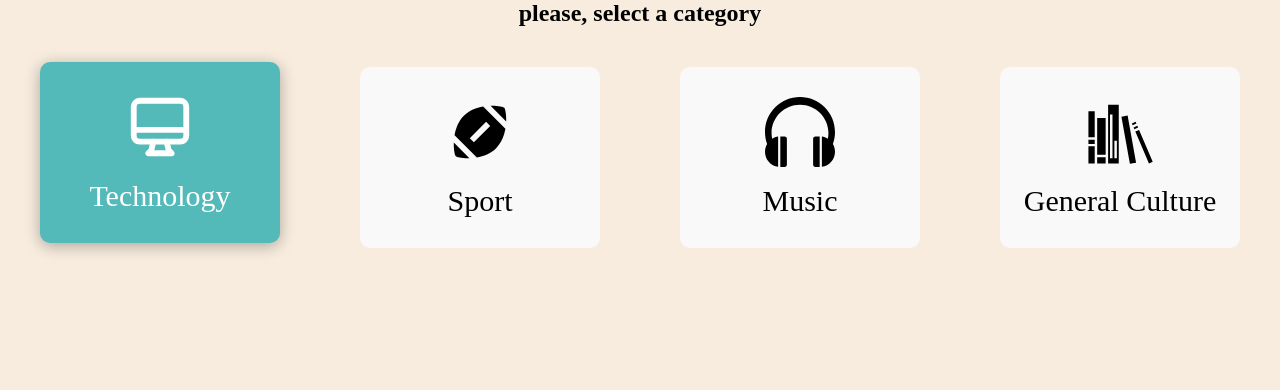
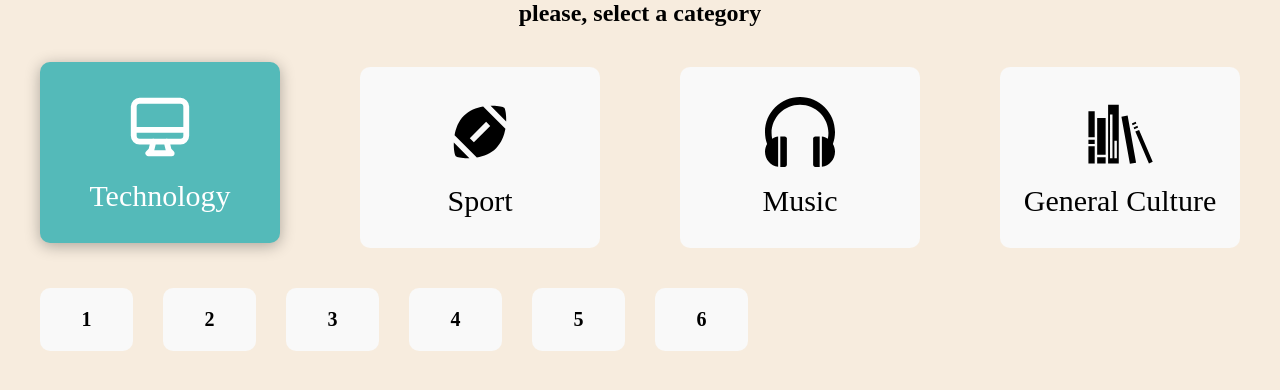
Before and after one commit to maaaz5/quiz-game, a Next.js app: page / in a window 1280 px wide. Both pictures are taken after a click on the item "Technology". Shown: the top 390 px of the page. Built offline with nearby package versions, Linux system fonts and the light colour scheme.

Commit message:
Context Added

```diff
--- /dev/null
+++ b/components/Category.js
@@ -0,0 +1,37 @@
+import React, { useState } from "react";
+import styles from "../styles/Home.module.css";
+import { data } from "../data/data";
+import { useContext } from "react";
+import AppContext from "../context/AppContext";
+
+export default function Category() {
+  const [index, setIndex] = useState(null);
+
+  const { indexNum } = useContext(AppContext);
+
+  return (
+    <>
+      <h2 className="u-align-center ">please, select a category</h2>
+      <ul
+        className={styles.list}
+        onClick={(e) => {
+          const clicked = e.target.closest("li");
+
+          if (!clicked) return;
+          let lis = document.querySelectorAll("li");
+          lis.forEach((li) => li.classList.remove("active"));
+
+          clicked.classList.add("active");
+          indexNum(clicked.value);
+        }}
+      >
+        {data.map((dt) => (
+          <li className={styles.list__item} key={dt.id} value={dt.id}>
+            <p className={styles.icon}>{dt?.icon}</p>
+            {dt.branch}
+          </li>
+        ))}
+      </ul>
+    </>
+  );
+}
--- /dev/null
+++ b/components/Questions.js
@@ -0,0 +1,25 @@
+import React from "react";
+import { useContext } from "react";
+import AppContext from "../context/AppContext";
+import { data } from "../data/data";
+import styles from "../styles/Home.module.css";
+import Link from "next/link";
+export default function Questions() {
+  const { index } = useContext(AppContext);
+
+  return (
+    <div>
+      {index && (
+        <div className={styles.row}>
+          {data[index - 1].questions.map((qs, i) => {
+            return (
+              <Link href={""}>
+                <span className={styles.num}>{i + 1}</span>
+              </Link>
+            );
+          })}
+        </div>
+      )}
+    </div>
+  );
+}
--- /dev/null
+++ b/context/AppContext.js
@@ -0,0 +1,20 @@
+import { createContext, useState } from "react";
+import { useRouter } from "next/router";
+const AppContext = createContext({});
+
+export const AppProvider = ({ children }) => {
+  const [index, setIndex] = useState(null);
+
+  const router = useRouter();
+
+  const indexNum = (num) => {
+    setIndex(num);
+  };
+  return (
+    <AppContext.Provider value={{ index, indexNum }}>
+      {children}
+    </AppContext.Provider>
+  );
+};
+
+export default AppContext;
--- a/data/data.js
+++ b/data/data.js
@@ -9,6 +9,18 @@ export const data = [
     branch: "Technology",
     icon: <HiOutlineDesktopComputer />,
     questions: [
+      {
+        q: "what's the best prgramming language ?",
+        a: "JavaScript",
+      },
+      {
+        q: "what's web 3.0 ?",
+        a: "CRUD",
+      },
+      {
+        q: "which OS is better for developers ?",
+        a: "MAC",
+      },
       {
         q: "what's the best prgramming language ?",
         a: "JavaScript",
--- a/pages/_app.js
+++ b/pages/_app.js
@@ -1,15 +1,22 @@
 import "../styles/globals.css";
 import Head from "next/head";
+import Category from "../components/Category";
+import { AppProvider } from "../context/AppContext";
+
 function MyApp({ Component, pageProps }) {
   return (
-    <>
+    <AppProvider>
       <Head>
         <title>Quiz Game</title>
       </Head>
       <div className="container">
+        <Category />
+      </div>
+
+      <div className="container">
         <Component {...pageProps} />
       </div>
-    </>
+    </AppProvider>
   );
 }
 
--- a/pages/index.js
+++ b/pages/index.js
@@ -1,43 +1,15 @@
+import Link from "next/link";
 import { useState } from "react";
 import Card from "../components/card";
+import Questions from "../components/Questions";
 import { data } from "../data/data";
 import styles from "../styles/Home.module.css";
 
 export default function Home() {
-  const [index, setIndex] = useState(null);
   return (
     <div>
       <main>
-        <h2 className="u-align-center ">please, select a category</h2>
-        <ul
-          className={styles.list}
-          onClick={(e) => {
-            const clicked = e.target.closest("li");
-
-            if (!clicked) return;
-            let lis = document.querySelectorAll("li");
-            lis.forEach((li) => li.classList.remove("active"));
-
-            clicked.classList.add("active");
-            setIndex(clicked.value);
-          }}
-        >
-          {data.map((dt) => (
-            <li className={styles.list__item} key={dt.id} value={dt.id}>
-              <p className={styles.icon}>{dt?.icon}</p>
-              {dt.branch}
-            </li>
-          ))}
-        </ul>
-        {/* checking first if there a branch is selected before dispalying any questions */}
-
-        {/* {index && (
-          <div>
-            {data[index - 1].questions.map((qs, i) => {
-              return <Card qs={qs} key={i} />;
-            })}
-          </div>
-        )} */}
+        <Questions />
       </main>
     </div>
   );
--- a/styles/Home.module.css
+++ b/styles/Home.module.css
@@ -10,14 +10,26 @@
   transition: transform 0.3s;
   cursor: pointer;
   padding: 30px 0px;
-  border-radius: 10px;
-  background-color: #f9f9f9;
+  border-radius: var(--cornersRadius);
+  background-color: var(--color-white);
   text-align: center;
   font-size: 30px;
 }
-.list li p {
+.icon {
   font-size: 70px;
-}
-.list li p svg {
   color: black;
 }
+.row {
+  display: grid;
+  grid-template-columns: repeat(10, 1fr);
+  gap: 30px;
+}
+
+.num {
+  text-align: center;
+  padding: 20px;
+  background-color: var(--color-white);
+  font-size: 20px;
+  font-weight: bold;
+  border-radius: var(--cornersRadius);
+}
--- a/styles/globals.css
+++ b/styles/globals.css
@@ -9,6 +9,8 @@
 :root {
   --color-primary: #f7ecde;
   --color-secondary: #54bab9;
+  --color-white: #f9f9f9;
+  --cornersRadius: 10px;
 }
 body {
   background-color: var(--color-primary);
```
